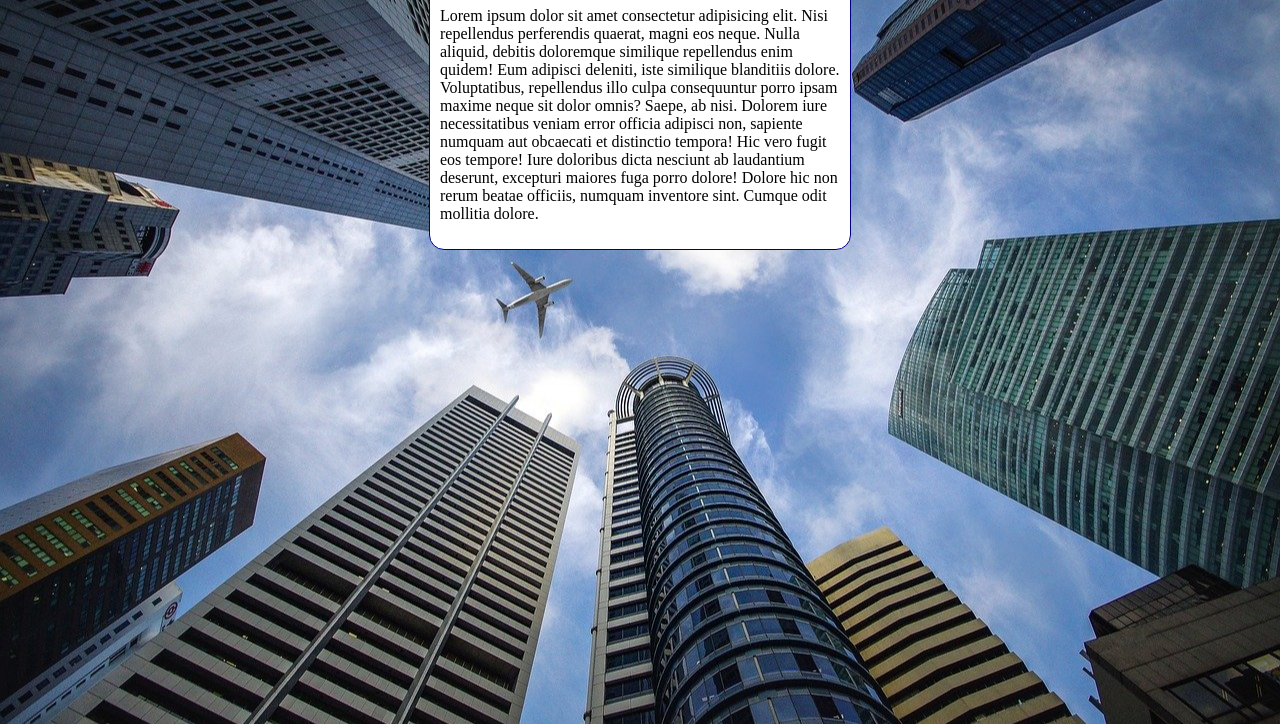
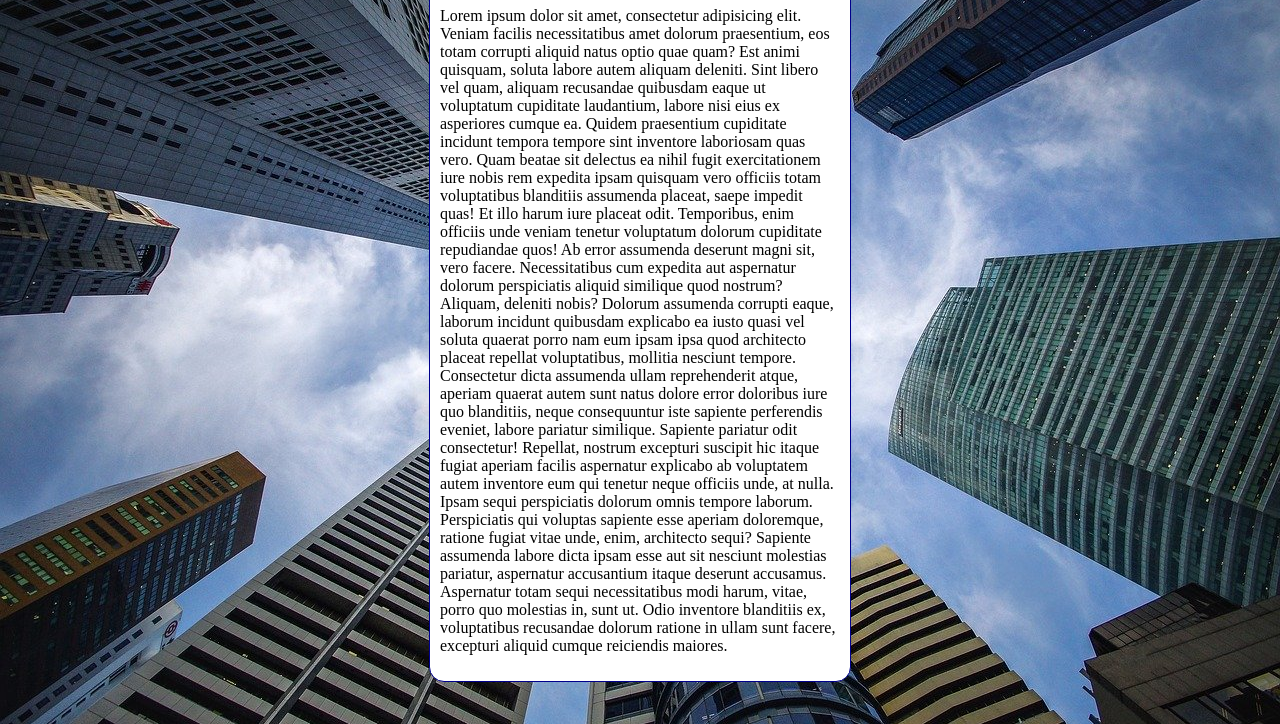
Before and after one commit to MrCode047/html5-css3, a plain HTML site: page exercicios/ex022 background/fundo006.html in a window 1280 px wide. Shown: the part 92-816 px from the top of the page. Drawn offline with Linux system fonts and the light colour scheme.

Commit message:
Update fundo006.html

```diff
--- a/exercicios/ex022 background/fundo006.html
+++ b/exercicios/ex022 background/fundo006.html
@@ -3,20 +3,25 @@
 <head>
     <meta charset="UTF-8">
     <meta name="viewport" content="width=device-width, initial-scale=1.0">
-    <title>Document</title>
+    <title>Fundo fixo de tela</title>
     <style>
         body {
             height: 100vh;
-            background-color: black;
+            /* background-color: black;
             background-image: url(imagens/wallpaper002.jpg);
             background-position: center center;
             background-repeat: no-repeat;
+            background-attachment: fixed;
+            background-size: cover;
+            Shorthand:
+            */
+            background: black url(imagens/wallpaper002.jpg) center center no-repeat fixed;
             background-size: cover;
         }
 
         main {
             background-color: white;
-            width: 400px;
+            max-width: 400px;
             padding: 10px;
             margin: auto;
             border: 1px solid darkblue;
@@ -27,9 +32,16 @@
 <body>
     <main>
         <h1>Teste de imagens de fundos</h1>
-        <p>Lorem ipsum dolor sit amet consectetur adipisicing elit. Nisi repellendus perferendis quaerat, magni eos neque. Nulla aliquid, debitis doloremque similique repellendus enim quidem! Eum adipisci deleniti, iste similique blanditiis dolore.
-        Voluptatibus, repellendus illo culpa consequuntur porro ipsam maxime neque sit dolor omnis? Saepe, ab nisi. Dolorem iure necessitatibus veniam error officia adipisci non, sapiente numquam aut obcaecati et distinctio tempora!
-        Hic vero fugit eos tempore! Iure doloribus dicta nesciunt ab laudantium deserunt, excepturi maiores fuga porro dolore! Dolore hic non rerum beatae officiis, numquam inventore sint. Cumque odit mollitia dolore.</p>
+        <p>Lorem ipsum dolor sit amet, consectetur adipisicing elit. Veniam facilis necessitatibus amet dolorum praesentium, eos totam corrupti aliquid natus optio quae quam? Est animi quisquam, soluta labore autem aliquam deleniti.
+        Sint libero vel quam, aliquam recusandae quibusdam eaque ut voluptatum cupiditate laudantium, labore nisi eius ex asperiores cumque ea. Quidem praesentium cupiditate incidunt tempora tempore sint inventore laboriosam quas vero.
+        Quam beatae sit delectus ea nihil fugit exercitationem iure nobis rem expedita ipsam quisquam vero officiis totam voluptatibus blanditiis assumenda placeat, saepe impedit quas! Et illo harum iure placeat odit.
+        Temporibus, enim officiis unde veniam tenetur voluptatum dolorum cupiditate repudiandae quos! Ab error assumenda deserunt magni sit, vero facere. Necessitatibus cum expedita aut aspernatur dolorum perspiciatis aliquid similique quod nostrum?
+        Aliquam, deleniti nobis? Dolorum assumenda corrupti eaque, laborum incidunt quibusdam explicabo ea iusto quasi vel soluta quaerat porro nam eum ipsam ipsa quod architecto placeat repellat voluptatibus, mollitia nesciunt tempore.
+        Consectetur dicta assumenda ullam reprehenderit atque, aperiam quaerat autem sunt natus dolore error doloribus iure quo blanditiis, neque consequuntur iste sapiente perferendis eveniet, labore pariatur similique. Sapiente pariatur odit consectetur!
+        Repellat, nostrum excepturi suscipit hic itaque fugiat aperiam facilis aspernatur explicabo ab voluptatem autem inventore eum qui tenetur neque officiis unde, at nulla. Ipsam sequi perspiciatis dolorum omnis tempore laborum.
+        Perspiciatis qui voluptas sapiente esse aperiam doloremque, ratione fugiat vitae unde, enim, architecto sequi? Sapiente assumenda labore dicta ipsam esse aut sit nesciunt molestias pariatur, aspernatur accusantium itaque deserunt accusamus.
+        Aspernatur totam sequi necessitatibus modi harum, vitae, porro quo molestias in, sunt ut. Odio inventore blanditiis ex, voluptatibus recusandae dolorum ratione in ullam sunt facere, excepturi aliquid cumque reiciendis maiores.
+        </p>
     </main>
 </body>
 </html>
```
